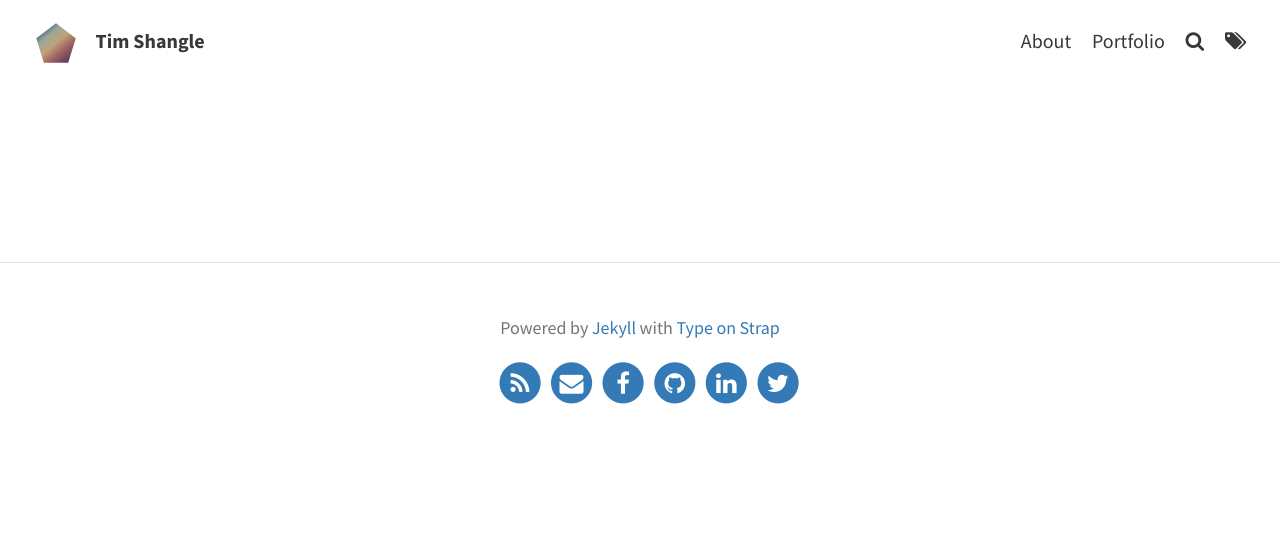
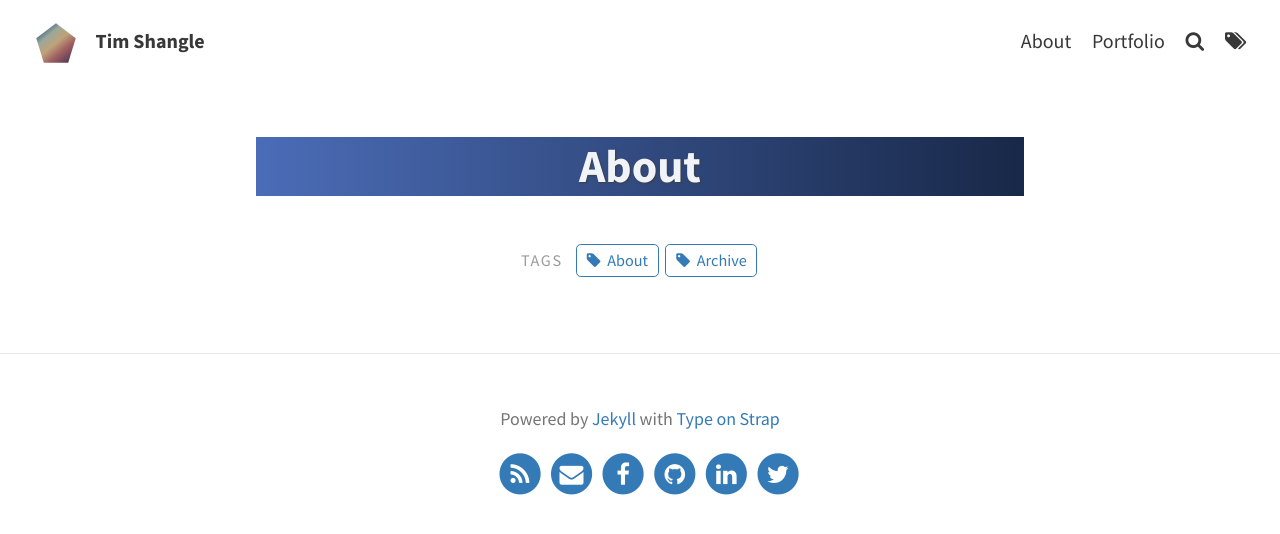
Before and after one commit to shangle/shangle.github.io, a Jekyll site: the page built from pages/connect.md, in a window 1280 px wide. Shown: the top 534 px of the page. Built offline with Jekyll 4.4.1, drawn with Linux system fonts in a browser that asks for light colours; our own code applies the rules of GitHub Pages for plain Markdown files.

Commit message:
added conditional header gradient

```diff
--- a/_layouts/page.html
+++ b/_layouts/page.html
@@ -3,7 +3,7 @@ layout: default
 ---
 
 <article {% if page.feature-img %}class="feature-image"{% endif %}>
-  <header id="main" style="background-image: {% if page.feature-img %}url('{{ page.feature-img | relative_url }}'){% endif %}">
+  <header id="main" style="background: linear-gradient(90deg, {{page.gradstart}}{% unless page.gradstart %}#4b6cb7{% endunless %} 0%, {{page.gradstart}}{% unless page.gradstart %}#182848{% endunless %} 100%); background-image: {% if page.feature-img %}url('{{ page.feature-img | relative_url }}'){% endif %}">
     <h1 id="{{ page.title | default: "" | cgi_escape }}" class="title">
         {{ page.title }}
     </h1>
--- a/pages/connect.md
+++ b/pages/connect.md
@@ -0,0 +1,8 @@
+---
+layout: page
+title: About
+permalink: /about/
+gradstart: #fff
+gradend: #000
+tags: [About, Archive]
+---
```
